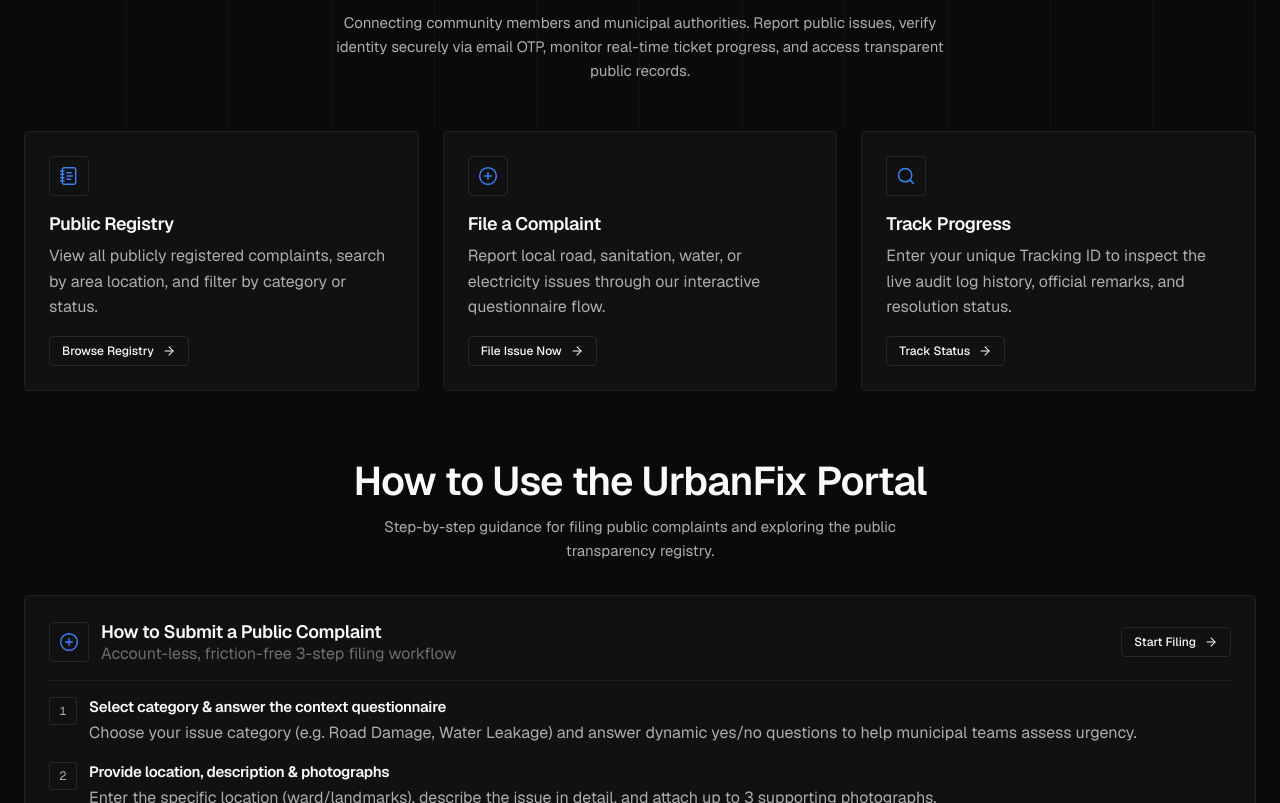
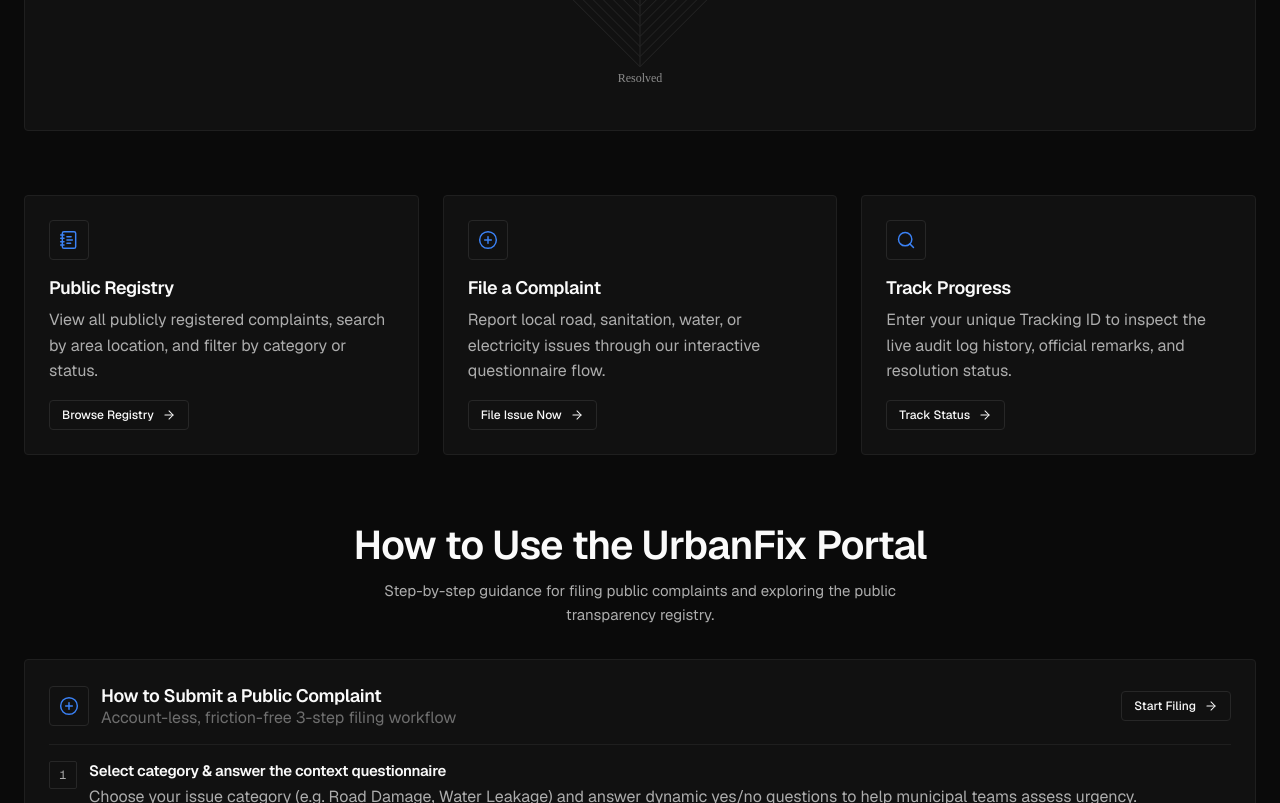
Before and after one commit to pizzaparth/urbanfix, a React (Vite) app in the folder frontend/: page / in a window 1280 px wide. Shown: the part 760-1563 px from the top of the page. Built offline with nearby package versions, Linux system fonts and the light colour scheme; no server answers.

Commit message:
Reordered the homepage elements.

```diff
--- a/frontend/src/pages/public/Home.jsx
+++ b/frontend/src/pages/public/Home.jsx
@@ -124,8 +124,6 @@
 
   return (
     <MainLayout>
-      <StatsCounterCard statusBreakdown={stats?.statusBreakdown} className="panel" />
-
       <div className="blueprint-guides" style={{ textAlign: 'center', padding: 'var(--space-8) 0 var(--space-7)' }}>
         <h1 className="text-display" style={{ marginBottom: 'var(--space-4)' }}>
           Smart Digital Public Administration &amp; Transparency
@@ -136,7 +134,9 @@
         </p>
       </div>
 
-      <div className="grid-12" style={{ marginBottom: 'var(--space-8)' }}>
+      <StatsCounterCard statusBreakdown={stats?.statusBreakdown} className="panel" />
+
+      <div className="grid-12" style={{ marginBottom: 'var(--space-8)', marginTop: 'var(--space-8)' }}>
         {FEATURE_CARDS.map((card) => {
           const Icon = card.icon;
           return (
```
